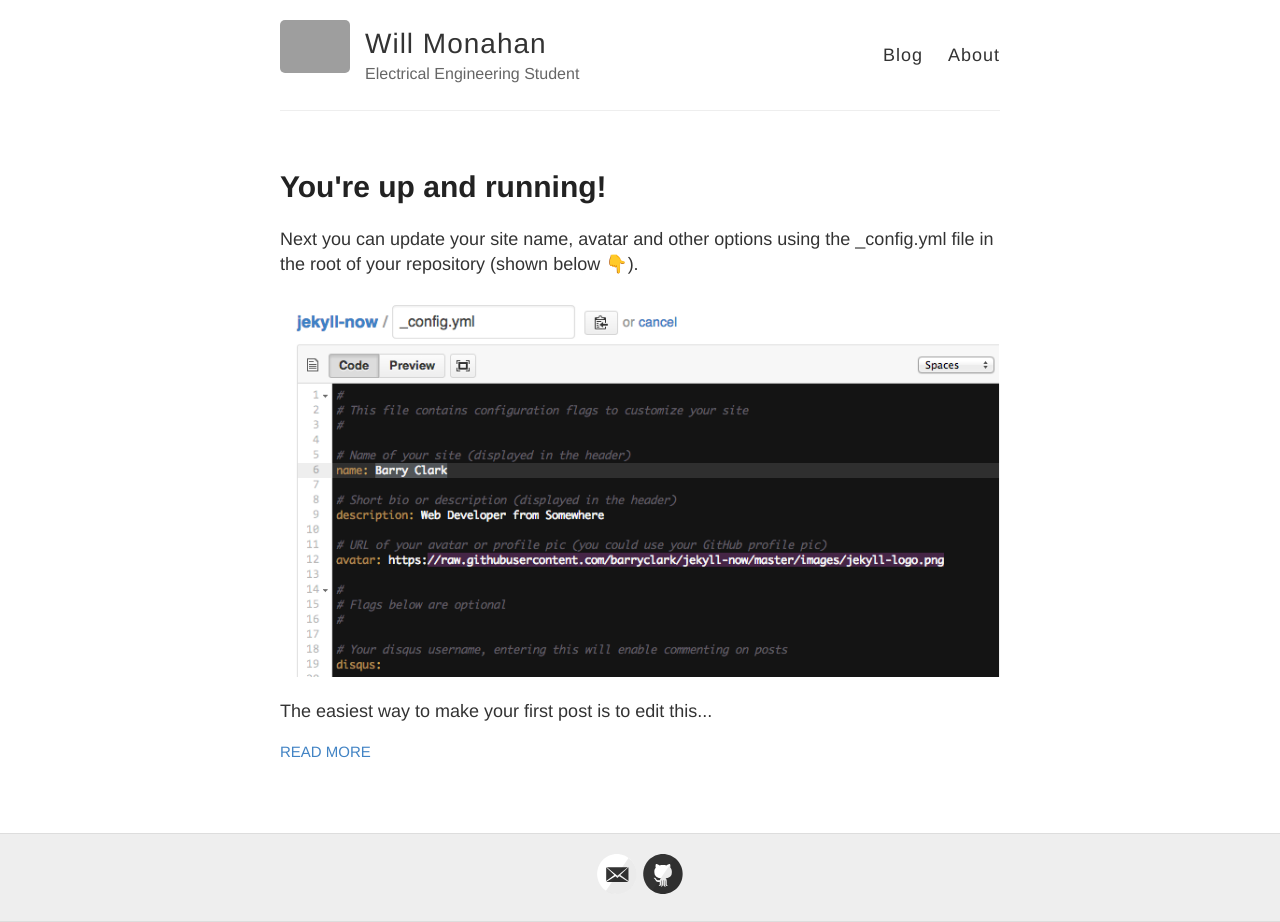
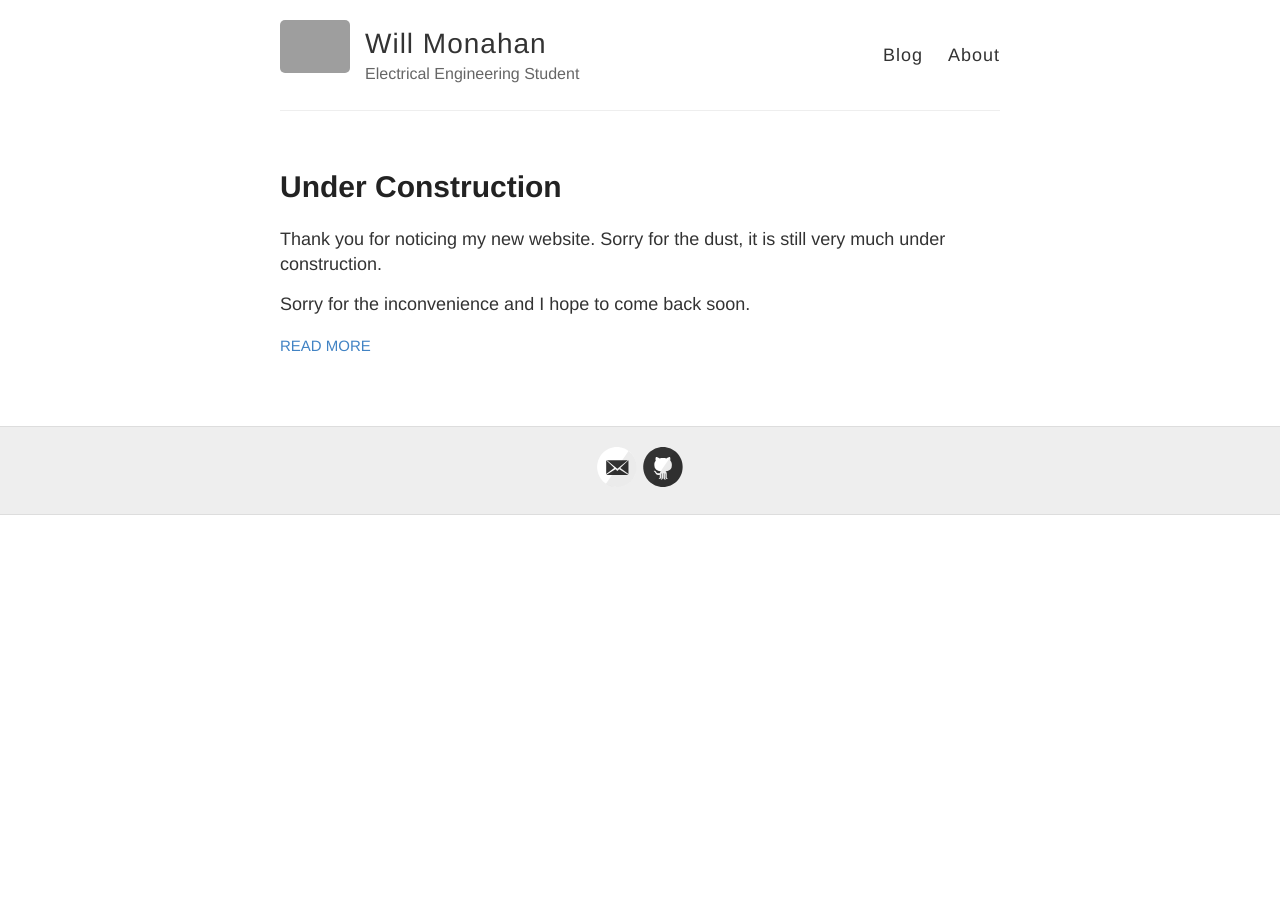
Before and after one commit to Thoin/Thoin.github.io, a Jekyll site: the page built from index.html, in a window 1280 px wide. Built offline with Jekyll 4.4.1, drawn with Linux system fonts in a browser that asks for light colours; emoji names are drawn with the system emoji font; after the commit the page ends 900 px from its top, so only the background shows below that; grey boxes are pictures that could not be loaded.

Commit message:
More Personalization

```diff
--- a/_posts/2014-3-3-Hello-World.md
+++ /dev/null
@@ -1,10 +0,0 @@
----
-layout: post
-title: You're up and running!
----
-
-Next you can update your site name, avatar and other options using the _config.yml file in the root of your repository (shown below :point_down:).
-
-![_config.yml]({{ site.baseurl }}/images/config.png)
-
-The easiest way to make your first post is to edit this one. Go into /_posts/ and update the Hello World markdown file. For more instructions head over to the [Jekyll Now repository](https://github.com/barryclark/jekyll-now) on GitHub.
--- /dev/null
+++ b/_posts/2014-9-16-Under-Construction.md
@@ -0,0 +1,8 @@
+---
+layout: post
+title: Under Construction
+---
+
+Thank you for noticing my new website. Sorry for the dust, it is still very much under construction.
+
+Sorry for the inconvenience and I hope to come back soon.
```
Also changed, not shown: 404.md (+1 -1 lines), about.md (+1 -1 lines).
